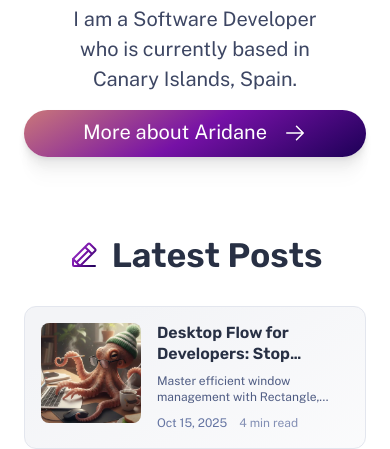
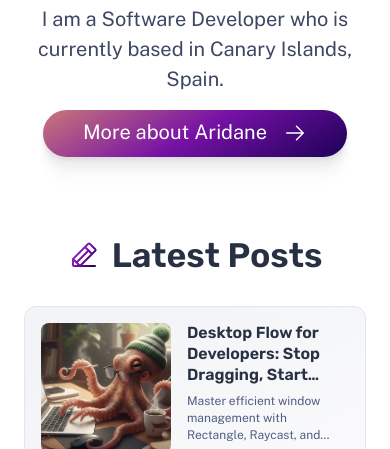
Before and after one commit to aridanemartin/aridane-martin-portfolio, an Astro site: page / in a window 390 px wide. Shown: the part 592-1041 px from the top of the page. Built offline with nearby package versions, Linux system fonts and the light colour scheme; Astro itself is replaced by a stand-in of ours; some packages are replaced by stand-ins of ours.

Commit message:
Refactor Hero and LatestBlogPosts components for improved styling; adjust dimensions and line clamping

```diff
--- a/src/components/Hero.astro
+++ b/src/components/Hero.astro
@@ -22,15 +22,16 @@ const { align = "center", tagline, title } = Astro.props;
     text-align: center;
   }
 
-  .title,
-  .tagline {
+  .title {
     max-width: 21ch;
     margin-inline: auto;
+    font-size: var(--text-3xl);
+    color: var(--gray-0);
   }
 
-  .title {
-    font-size: var(--text-3xl);
-    color: var(--gray-0);
+  .tagline {
+    max-width: 35ch;
+    margin-inline: auto;
   }
 
   @media (min-width: 50em) {
--- a/src/components/LatestBlogPosts.astro
+++ b/src/components/LatestBlogPosts.astro
@@ -101,8 +101,8 @@ const blogPosts = (await getCollection("blog"))
 
   .post-image {
     flex-shrink: 0;
-    width: 120px;
-    height: 120px;
+    width: 130px;
+    height: 130px;
     overflow: hidden;
     border-radius: 0.5rem;
   }
@@ -134,7 +134,7 @@ const blogPosts = (await getCollection("blog"))
     margin: 0;
     line-height: 1.3;
     display: -webkit-box;
-    -webkit-line-clamp: 2;
+    -webkit-line-clamp: 3;
     -webkit-box-orient: vertical;
     overflow: hidden;
   }
@@ -145,7 +145,7 @@ const blogPosts = (await getCollection("blog"))
     line-height: 1.4;
     margin: 0;
     display: -webkit-box;
-    -webkit-line-clamp: 2;
+    -webkit-line-clamp: 3;
     -webkit-box-orient: vertical;
     overflow: hidden;
   }
@@ -207,8 +207,8 @@ const blogPosts = (await getCollection("blog"))
 
   @media (max-width: 768px) {
     .post-image {
-      width: 100px;
-      height: 100px;
+      width: 130px;
+      height: 130px;
     }
 
     .post-title {
--- a/src/pages/index.astro
+++ b/src/pages/index.astro
@@ -124,6 +124,11 @@ const projects = (await getCollection("work"))
     flex-direction: column-reverse;
     align-items: center;
     gap: 2rem;
+  }
+
+  .hero-cta {
+    max-width: fit-content;
+    margin-inline: auto;
   }
 
   .roles {
```
